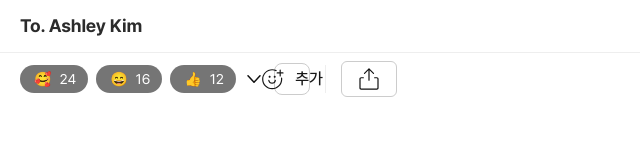
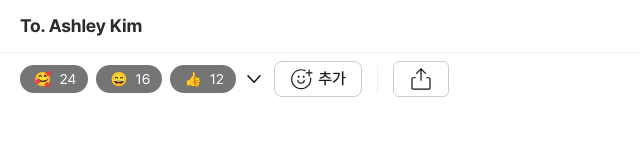
Before and after one commit to codeit-team8/rolling, a React (Vite) app: page /post in a window 1280 px wide. Shown: the top 160 px of the page, without its empty margins (0-640 px from the left). Built offline with nearby package versions, Linux system fonts and the light colour scheme.

Commit message:
style : 이모지 추가 버튼 미디어 쿼리 적용 - 테블릿, PC

```diff
--- a/src/components/Emoji/EmojiAdd.jsx
+++ b/src/components/Emoji/EmojiAdd.jsx
@@ -68,5 +68,8 @@ const Box = styled.button`
 
   @media (min-width: 768px) {
     padding: 0.6rem 1.6rem;
+    width: 8.8rem;
+    height: 3.6rem;
+    gap: 0.4rem;
   }
 `;
```
